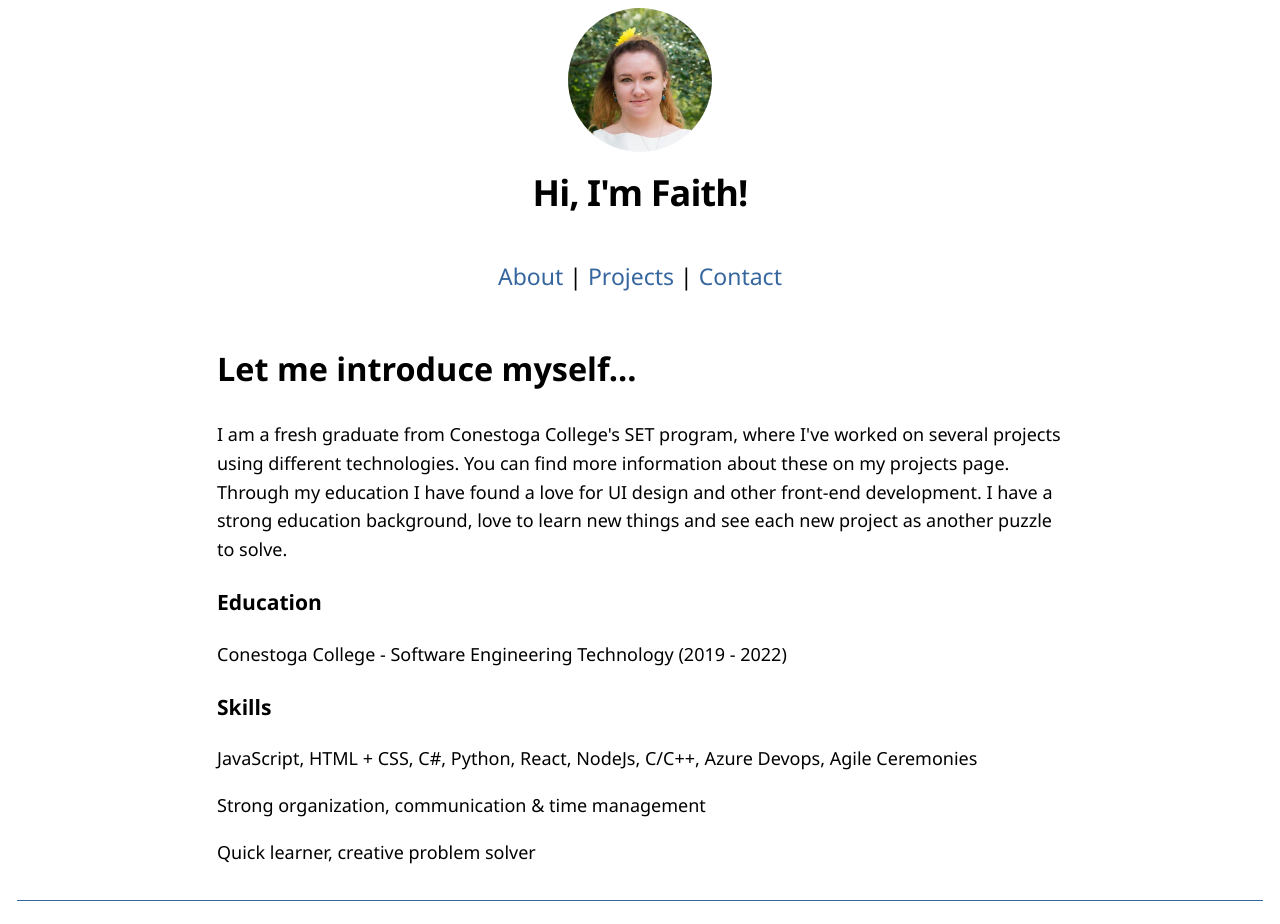
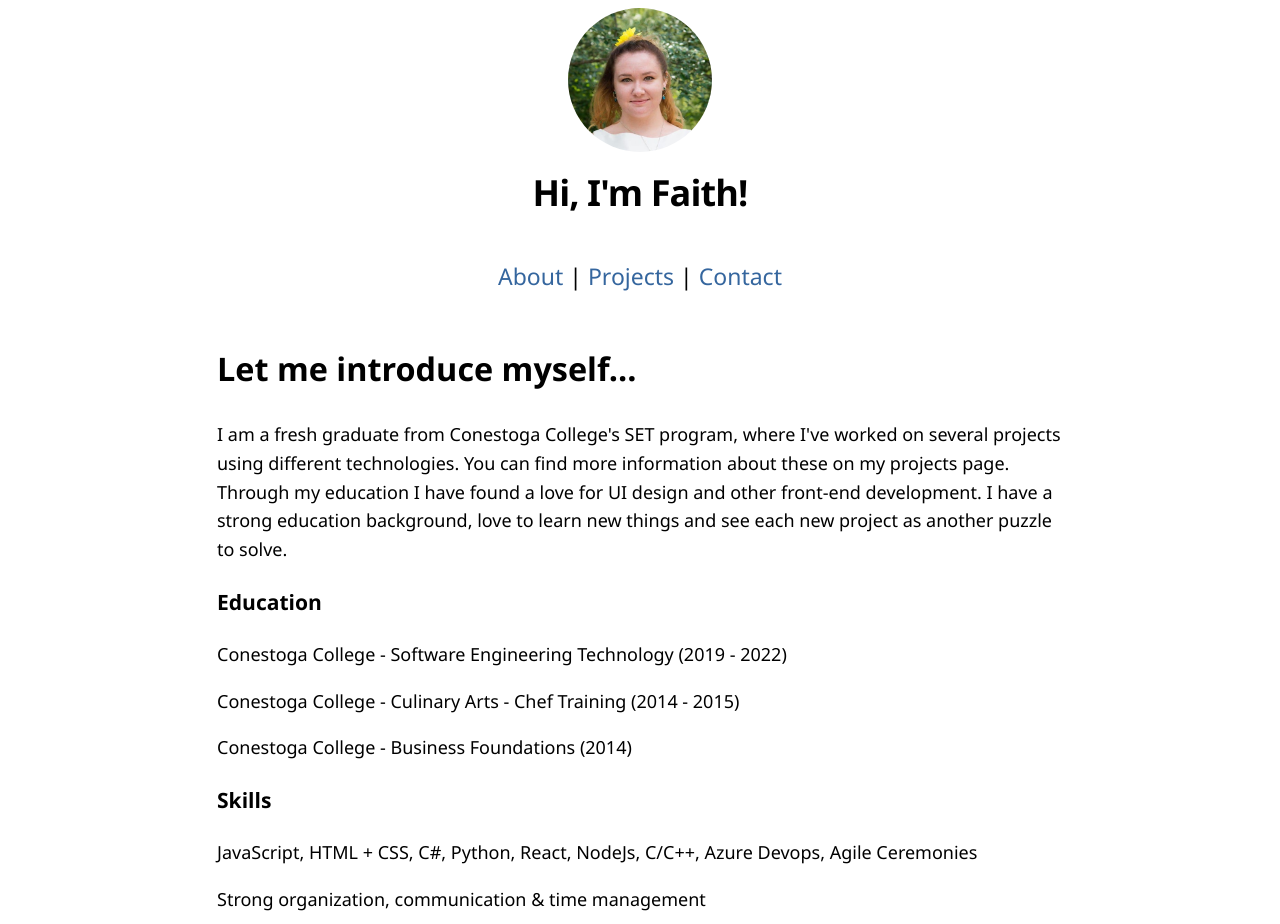
Before and after one commit to FaithWelton/portfolio-website, a Next.js app: page /about-me in a window 1280 px wide. Shown: the top 924 px of the page. Built offline with nearby package versions, Linux system fonts and the light colour scheme.

Commit message:
Update Info

```diff
--- a/components/constants.js
+++ b/components/constants.js
@@ -1,11 +1,28 @@
 export const siteTitle = 'Faith\'s Portfolio'
-export const footer = <strong>This website was made by Faith Welton</strong>
+export const footer = <strong>This website was made by Faith Welton - Updated 2022</strong>
 
-export const name = 'Hi, I\'m Faith!'
+export const firstname = 'Faith'
+export const lastname = 'Welton'
 export const email = 'mailto:faithmadore@hotmail.com'
 export const linkedin = 'https://www.linkedin.com/in/faithwelton/'
 export const about = 'I am a fresh graduate from Conestoga College\'s SET program, where I\'ve worked on several projects using different technologies. You can find more information about these on my projects page. Through my education I have found a love for UI design and other front-end development. I have a strong education background, love to learn new things and see each new project as another puzzle to solve.'
-export const education = 'Conestoga College - Software Engineering Technology (2019 - 2022)'
+export const intro = 'Hi, I\'m ' + firstname + '!'
+
+/* Education */
+export const education = [
+    {
+        title: "SET",
+        content: 'Conestoga College - Software Engineering Technology (2019 - 2022)'
+    },
+    {
+        title: "Culinary",
+        content: 'Conestoga College - Culinary Arts - Chef Training (2014 - 2015)'
+    },
+    {
+        title: "Business",
+        content: 'Conestoga College - Business Foundations (2014)'
+    },
+]
 
 /* Projects */
 export const projects = [
--- a/components/layout.js
+++ b/components/layout.js
@@ -19,7 +19,7 @@ export default function Layout({ children }) {
                 <img src="/images/profile.jpg" className={utilStyles.borderCircle} height={144} width={144} alt={Constants.name} />
                 <h2 className={utilStyles.headingXl}>
                     <Link href="/">
-                        <a className={utilStyles.colorInherit}>{Constants.name}</a>
+                        <a className={utilStyles.colorInherit}>{Constants.intro}</a>
                     </Link>
                 </h2>
                 <div className="menu-bar">
--- a/pages/about-me.js
+++ b/pages/about-me.js
@@ -20,7 +20,11 @@ export default function About() {
                         <p>{Constants.about}</p>
 
                         <h3>Education</h3>
-                        <p class="about=me">{Constants.education}</p>
+                        <div class="about=me">
+                            {Constants.education.map(x => {
+                                return(<p>{x.content}</p>)
+                            })}
+                        </div>
 
                         <h3>Skills</h3>
                         <div class="skills-rows">
```
